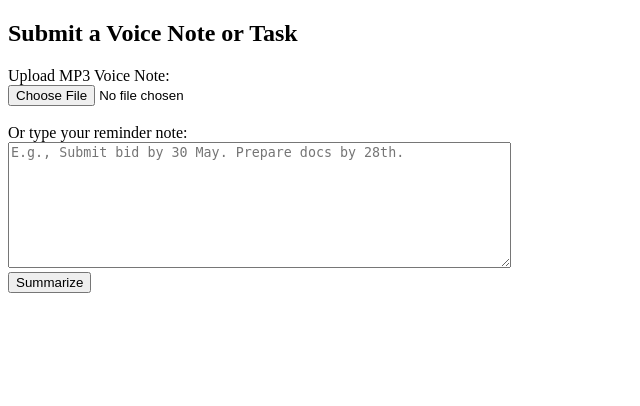
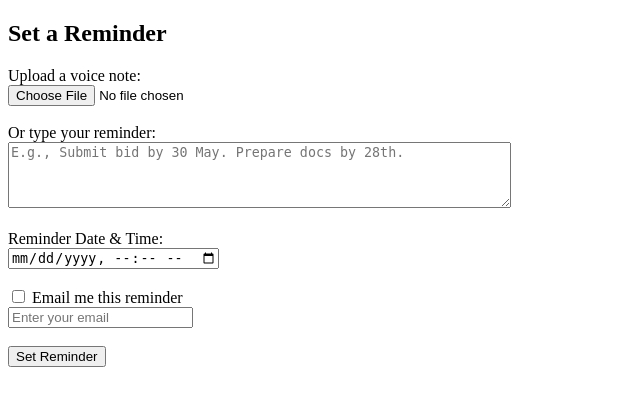
Before and after one commit to aksgaks/remsum, a Flask app: page / in a window 1280 px wide. Shown: the top 406 px of the page, without its empty margins (0-640 px from the left). Run offline with Flask 3, Linux system fonts and the light colour scheme; parts of the project's set-up code (start-up, migrations or seed data) failed here and were passed over.

Commit message:
Update index.html

```diff
--- a/templates/index.html
+++ b/templates/index.html
@@ -1,18 +1,23 @@
 
 <!DOCTYPE html>
 <html>
-<head><title>Reminder Tool</title></head>
+<head><title>Reminder Assistant</title></head>
 <body>
-  <h2>Submit a Voice Note or Task</h2>
+  <h2>Set a Reminder</h2>
   <form method="POST" enctype="multipart/form-data">
-    <label for="audio">Upload MP3 Voice Note:</label><br>
-    <input type="file" name="audio" accept=".mp3,.m4a,.wav,.ogg">
-<br><br>
+    <label for="audio">Upload a voice note:</label><br>
+    <input type="file" name="audio" accept=".mp3,.m4a,.wav,.ogg,.mp4"><br><br>
 
-    <label for="note">Or type your reminder note:</label><br>
-    <textarea name="note" rows="8" cols="60" placeholder="E.g., Submit bid by 30 May. Prepare docs by 28th."></textarea><br>
+    <label>Or type your reminder:</label><br>
+    <textarea name="note" rows="4" cols="60" placeholder="E.g., Submit bid by 30 May. Prepare docs by 28th."></textarea><br><br>
 
-    <button type="submit">Summarize</button>
+    <label for="reminder_datetime">Reminder Date & Time:</label><br>
+    <input type="datetime-local" name="reminder_datetime"><br><br>
+
+    <label><input type="checkbox" name="send_email"> Email me this reminder</label><br>
+    <input type="email" name="email" placeholder="Enter your email"><br><br>
+
+    <button type="submit">Set Reminder</button>
   </form>
 
   {% if summary %}
@@ -21,7 +26,7 @@
   {% endif %}
 
   {% if error %}
-    <div style="color:red; margin-top: 20px;"><strong>Error:</strong> {{ error }}</div>
+    <div style="color:red;"><strong>Error:</strong> {{ error }}</div>
   {% endif %}
 </body>
 </html>
```
